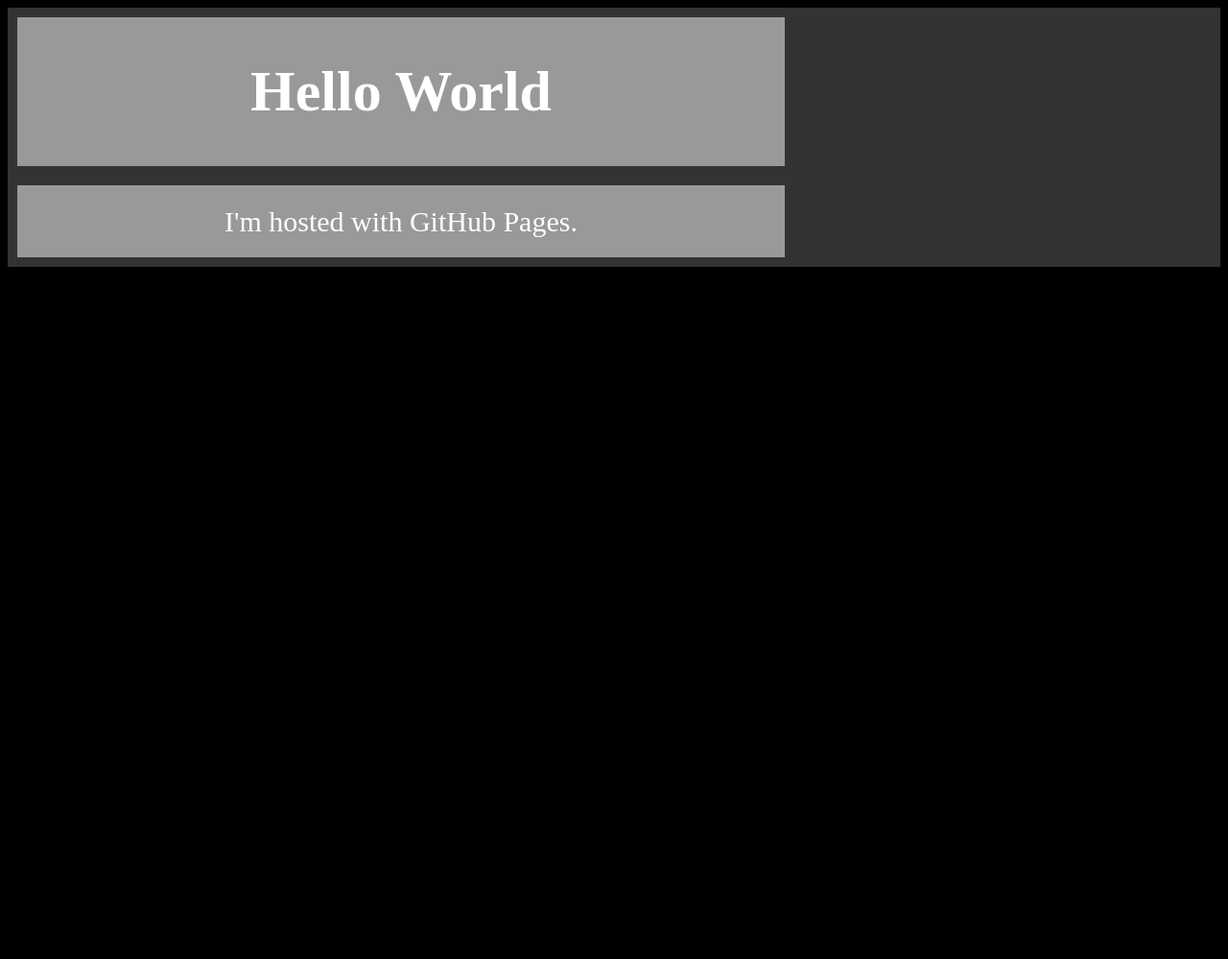
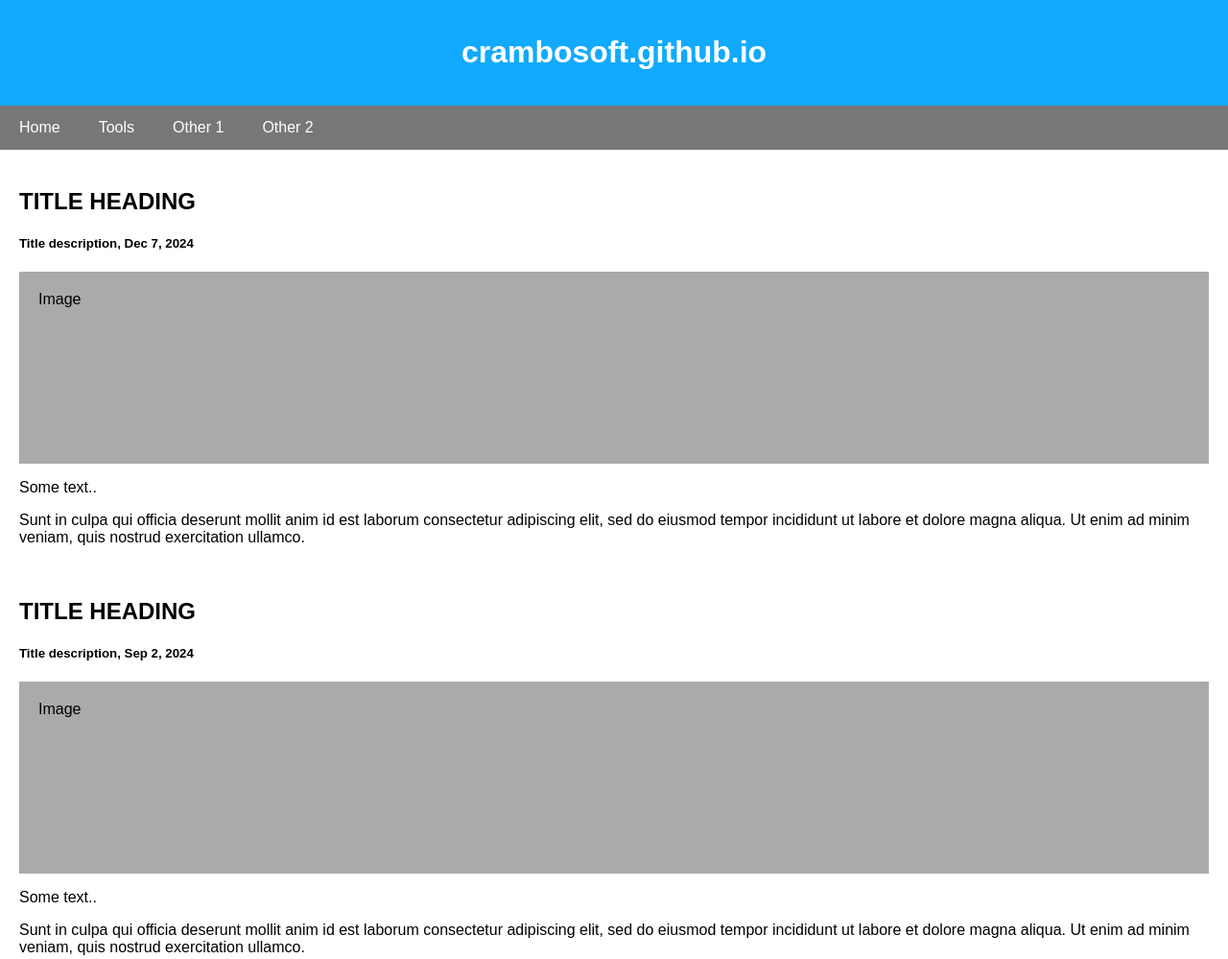
Before and after one commit to crambosoft/crambosoft.github.io, a plain HTML site: page index.html in a window 1280 px wide. Shown: the top 999 px of the page at 96% size. Before the commit the page ends 800 px from the top, so only its background shows below. Drawn offline with Linux system fonts and the light colour scheme.

Commit message:
Update index.html

```diff
--- a/index.html
+++ b/index.html
@@ -1,31 +1,126 @@
 <!DOCTYPE html>
-<HTML lang="en">
-<HEAD>
-<TITLE>crambosoft.github.io</TITLE>
+<html>
+<head>
+<title>crambosoft.github.io</title>
 <meta charset="UTF-8">
-</HEAD>
+<meta name="viewport" content="width=device-width, initial-scale=1">
 <style>
-.flex-container {
-  display: flex;
-  flex-direction: column;
-  background-color: #333333;
+* {
+  box-sizing: border-box;
 }
 
-.flex-container > div {
-  background-color: #999999;
-  width: 800px;
-  margin: 10px;
+/* Style the body */
+body {
+  font-family: Arial;
+  margin: 0;
+}
+
+/* Header/logo Title */
+.header {
+  padding: 15px;
   text-align: center;
-  line-height: 75px;
-  font-size: 30px;
+  background: #11aaff;
+  color: white;
+}
+
+/* Style the top navigation bar */
+.navbar {
+  display: flex;
+  background-color: #777;
+}
+
+/* Style the navigation bar links */
+.navbar a {
+  color: white;
+  padding: 14px 20px;
+  text-decoration: none;
+  text-align: center;
+}
+
+/* Change color on hover */
+.navbar a:hover {
+  background-color: #ddd;
+  color: black;
+}
+
+/* Column container */
+.row {
+  display: flex;
+  flex-wrap: wrap;
+}
+
+/* Create two unequal columns that sits next to each other */
+/* Sidebar/left column */
+.side {
+  flex: 30%;
+  background-color: #f1f1f1;
+  padding: 20px;
+}
+
+/* Main column */
+.main {
+  flex: 70%;
+  background-color: white;
+  padding: 20px;
+}
+
+/* Fake image, just for this example */
+.fakeimg {
+  background-color: #aaa;
+  width: 100%;
+  padding: 20px;
+}
+
+/* Footer */
+.footer {
+  padding: 5px;
+  text-align: center;
+  background: #ddd;
+}
+
+/* Responsive layout - when the screen is less than 700px wide, make the two columns stack on top of each other instead of next to each other */
+@media screen and (max-width: 700px) {
+  .row, .navbar {
+    flex-direction: column;
+  }
 }
 </style>
-<BODY BGCOLOR="#0000" TEXT="#FFFFFF" LINK="#FFFFFF" VLINK="#FFFFFF" ALINK="#FF0000">
-
-<div class="flex-container">
-  <div><h1>Hello World</h1></div>
-  <div>I'm hosted with GitHub Pages.</div>
+</head>
+<body>
+<!-- Header -->
+<div class="header">
+  <h1>crambosoft.github.io</h1>
 </div>
 
-</BODY>
-</HTML>
+<!-- Navigation Bar -->
+<div class="navbar">
+  <a href="#">Home</a>
+  <a href="#">Tools</a>
+  <a href="#">Other 1</a>
+  <a href="#">Other 2</a>
+</div>
+
+<!-- The flexible grid (content) -->
+<div class="row">
+  <div class="main">
+    <h2>TITLE HEADING</h2>
+    <h5>Title description, Dec 7, 2024</h5>
+    <div class="fakeimg" style="height:200px;">Image</div>
+    <p>Some text..</p>
+    <p>Sunt in culpa qui officia deserunt mollit anim id est laborum consectetur adipiscing elit, sed do eiusmod tempor incididunt ut labore et dolore magna aliqua. Ut enim ad minim veniam, quis nostrud exercitation ullamco.</p>
+    <br>
+    <h2>TITLE HEADING</h2>
+    <h5>Title description, Sep 2, 2024</h5>
+    <div class="fakeimg" style="height:200px;">Image</div>
+    <p>Some text..</p>
+    <p>Sunt in culpa qui officia deserunt mollit anim id est laborum consectetur adipiscing elit, sed do eiusmod tempor incididunt ut labore et dolore magna aliqua. Ut enim ad minim veniam, quis nostrud exercitation ullamco.</p>
+  </div>
+</div>
+
+<!-- Footer -->
+<div class="footer">
+  <h2>Footer</h2>
+</div>
+
+</body>
+</html>
```
